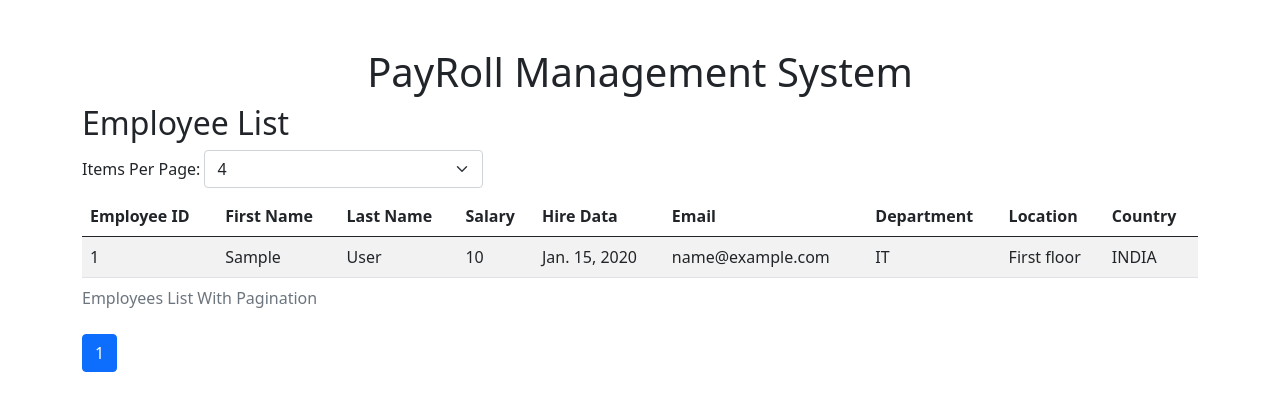
After one commit to AbdallahMahmoud443/Crud-Operarions-Django, a Django app: page /payroll/wiseemployees in a window 1280 px wide. The commit adds this page. Shown: the top 411 px of the page. Run offline with Django 5.2, Linux system fonts and the light colour scheme; data comes from the database, SQL or seed files in the repository; tables that the repository leaves empty hold one stand-in row (values such as "Sample post"); some libraries are stand-ins or nearby versions.

Commit message:
paginator done

```diff
--- a/Crud_Operations_Django/settings.py
+++ b/Crud_Operations_Django/settings.py
@@ -135,3 +135,5 @@ STATICFILES_DIRS = [
 # https://docs.djangoproject.com/en/5.0/ref/settings/#default-auto-field
 
 DEFAULT_AUTO_FIELD = 'django.db.models.BigAutoField'
+
+PAGE_SIZE = 4 # related with pagination
--- a/PayRollApp/admin.py
+++ b/PayRollApp/admin.py
@@ -1,8 +1,10 @@
 from django.contrib import admin # type: ignore
 
-from PayRollApp.models import Employee
+from PayRollApp.models import Countries, Departments, Employee
 
 # Register your models here.
 
 
 admin.site.register(Employee) # To Show Your Employee Model in Admin Panel
+admin.site.register(Departments) # To Show Your Employee Model in Admin Panel
+admin.site.register(Countries) # To Show Your Employee Model in Admin Panel
--- a/PayRollApp/urls.py
+++ b/PayRollApp/urls.py
@@ -6,4 +6,5 @@ urlpatterns = [
     path('deleteemployee/<int:id>',views.EmployeeDelete,name="DeleteEmployeePage"),
     path('updateemployee/<int:id>',views.EmployeeUpdate,name="UpdateEmployeePage"),
     path('addemployee',views.AddEmployee,name="AddEmployeePage"),
+     path('wiseemployees',views.PageWiseEmployeesList,name="wiseEmployeesPage"),
 ]
--- a/PayRollApp/views.py
+++ b/PayRollApp/views.py
@@ -3,7 +3,8 @@ from django.shortcuts import render # type: ignore
 from PayRollApp.forms import EmployeeForm
 from PayRollApp.models import Employee  # type: ignore
 from django.shortcuts import redirect # type: ignore
-
+from django.core.paginator import Paginator,PageNotAnInteger # type: ignore
+from django.conf import settings # type: ignore
 
 
 def EmployeeList(request):
@@ -55,3 +56,18 @@ def AddEmployee(request):
             form.save()
             return redirect('ShowEmployeesPage') # redirect(name of url)
     return render(request,pagePath,dict)
+
+# related with paginator
+def PageWiseEmployeesList(request):
+    page_size = int(request.GET.get('page_size',getattr(settings,'PAGE_SIZE',3))) # PAGE_SIZE =>variable in settings file or 5 by default
+    page = request.GET.get('page',1)
+    Employees = Employee.objects.select_related('EmpDepartment','EmpCountry').all()
+    paginator = Paginator(Employees,page_size)
+    try:
+        employees_page =paginator.page(page)
+    except PageNotAnInteger:
+        employees_page =paginator.page(1)
+    return render(request,'PayRollApp/WiseEmployeesList.html',{
+        'Employees_Page':employees_page,
+        'page_size':page_size
+    })
--- /dev/null
+++ b/templates/PayRollApp/WiseEmployeesList.html
@@ -0,0 +1,65 @@
+{% extends "./layout.html" %} {% block content %}
+
+<div class="row  justify-content-between mb-2">
+  <h2 class="d-block">Employee List</h2>
+
+  <form action="" method="get" id="page_size_form">
+    <label for="page_size">Items Per Page:</label>
+    <select name="page_size" id="page_size" class="form-select w-25 d-inline-block" onchange="updatePageSize()">
+      <option value="2" {% if page_size == 2 %} selected {% endif %}>2</option>
+      <option value="3" {% if page_size == 3 %} selected {% endif %}>3</option>
+      <option value="4" {% if page_size == 4 %} selected {% endif %}>4</option>
+      <option value="5" {% if page_size == 5 %} selected {% endif %}>5</option>
+    </select>
+  </form>
+
+</div>
+
+<table class="table table-striped">
+  <caption>
+    Employees List With Pagination
+  </caption>
+  <thead>
+    <tr>
+      <th>Employee ID</th>
+      <th>First Name</th>
+      <th>Last Name</th>
+      <th>Salary</th>
+      <th>Hire Data</th>
+      <th>Email</th>
+      <th>Department</th>
+      <th>Location</th>
+      <th>Country</th>
+    </tr>
+  </thead>
+  <tbody>
+    {% for employee in Employees_Page %}
+    <tr>
+      <td>{{employee.id}}</td>
+      <td>{{employee.FirstName}}</td>
+      <td>{{employee.LastName}}</td>
+      <td>{{employee.Salary}}</td>
+      <td>{{employee.HireDate}}</td>
+      <td>{{employee.Email}}</td>
+      <td>{{employee.EmpDepartment.DeprtName}}</td>
+      <td>{{employee.EmpDepartment.location}}</td>
+      <td>{{employee.EmpCountry.CountryName}}</td>
+    </tr>
+    {% endfor %}
+  </tbody>
+</table>
+<nav>
+  <ul class="pagination">
+    {% for num_page in Employees_Page.paginator.page_range %}
+    <li
+      class="page-item {% if num_page == Employees_Page.number%} active {% endif %}"
+    >
+      <a class="page-link" href="?page={{num_page}}&page_size={{page_size}}"
+        >{{num_page}}</a
+      >
+    </li>
+    {% endfor %}
+  </ul>
+</nav>
+
+{% endblock content %}
--- a/templates/PayRollApp/layout.html
+++ b/templates/PayRollApp/layout.html
@@ -18,5 +18,11 @@
     {% endblock content %}
     </div>
     <script src="{% static "javascript/bootstrap.min.js" %}"></script>
+    <script>
+    // this code related with dynamic paginator
+    const updatePageSize = function updatePageSize(){
+        document.getElementById('page_size_form').submit();
+    }
+    </script>
 </body>
 </html>
```
